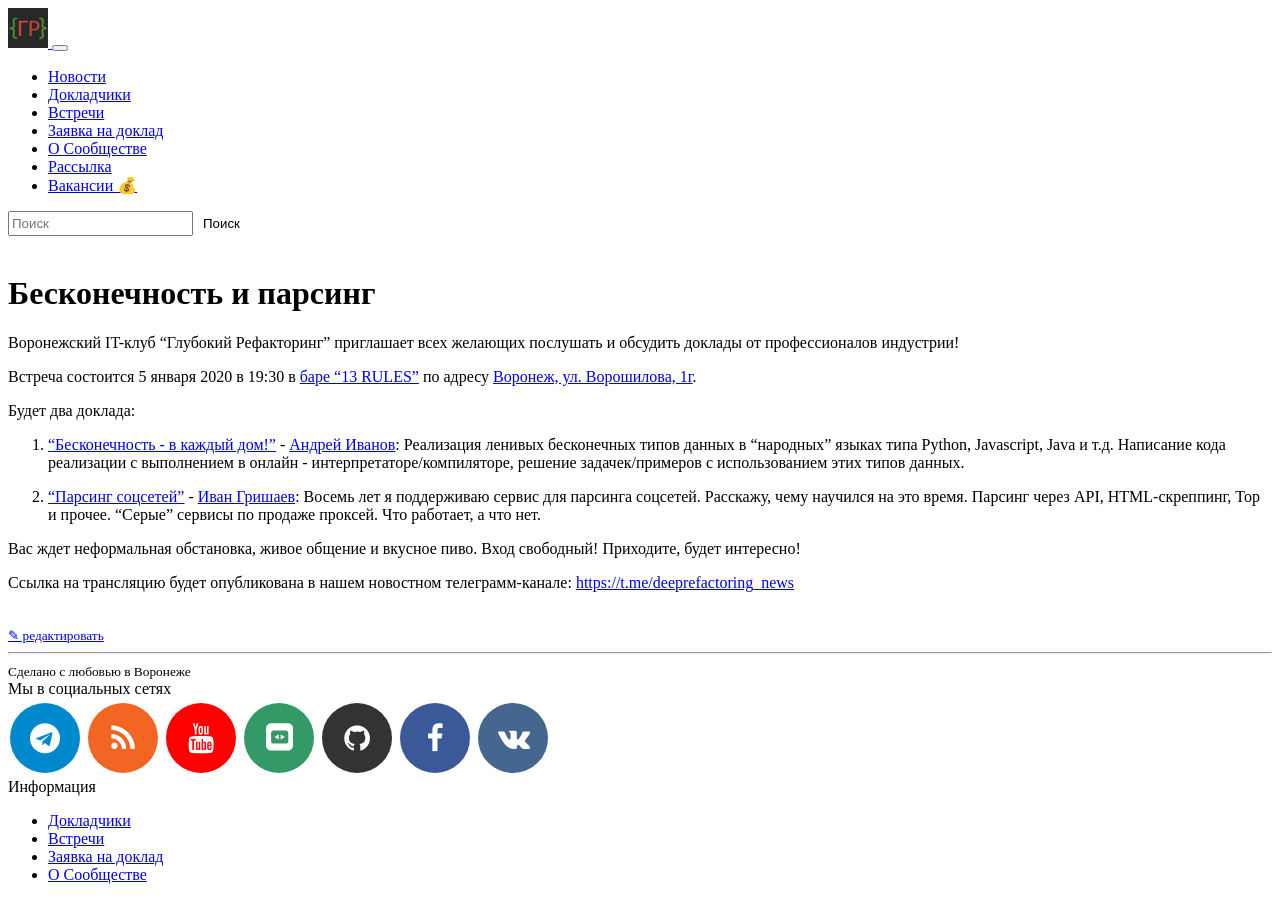
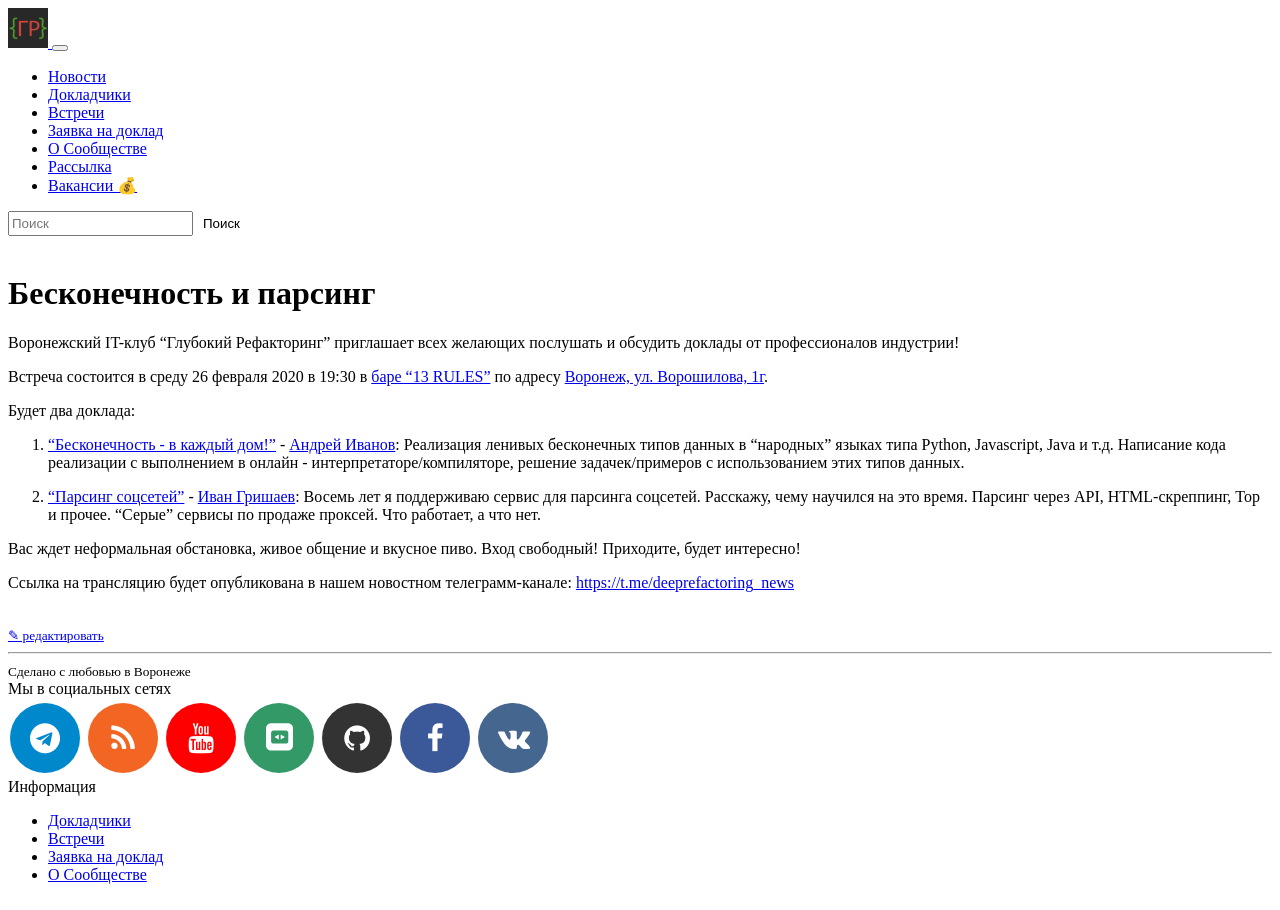
Before and after one commit to deeprefactoring/deeprefactoring.github.io, a Jekyll site: the page built from _posts/2020-02-26-meetup-50.md, in a window 1280 px wide. Built offline with Jekyll 4.4.1, drawn with Linux system fonts in a browser that asks for light colours; nearby versions of some CDN libraries.

Commit message:
fix date

```diff
--- a/_posts/2020-02-26-meetup-50.md
+++ b/_posts/2020-02-26-meetup-50.md
@@ -15,7 +15,7 @@ redirect_from: /meetup/next/
 Воронежский IT-клуб “Глубокий Рефакторинг” приглашает всех желающих послушать и
 обсудить доклады от профессионалов индустрии!
 
-Встреча состоится 5 января 2020 в 19:30 в [баре "13 RULES"]({% link
+Встреча состоится в среду 26 февраля 2020 в 19:30 в [баре "13 RULES"]({% link
 pages/13rules.md %}) по адресу [Воронеж, ул. Ворошилова,
 1г](https://go.2gis.com/6mn3t).
 
```
